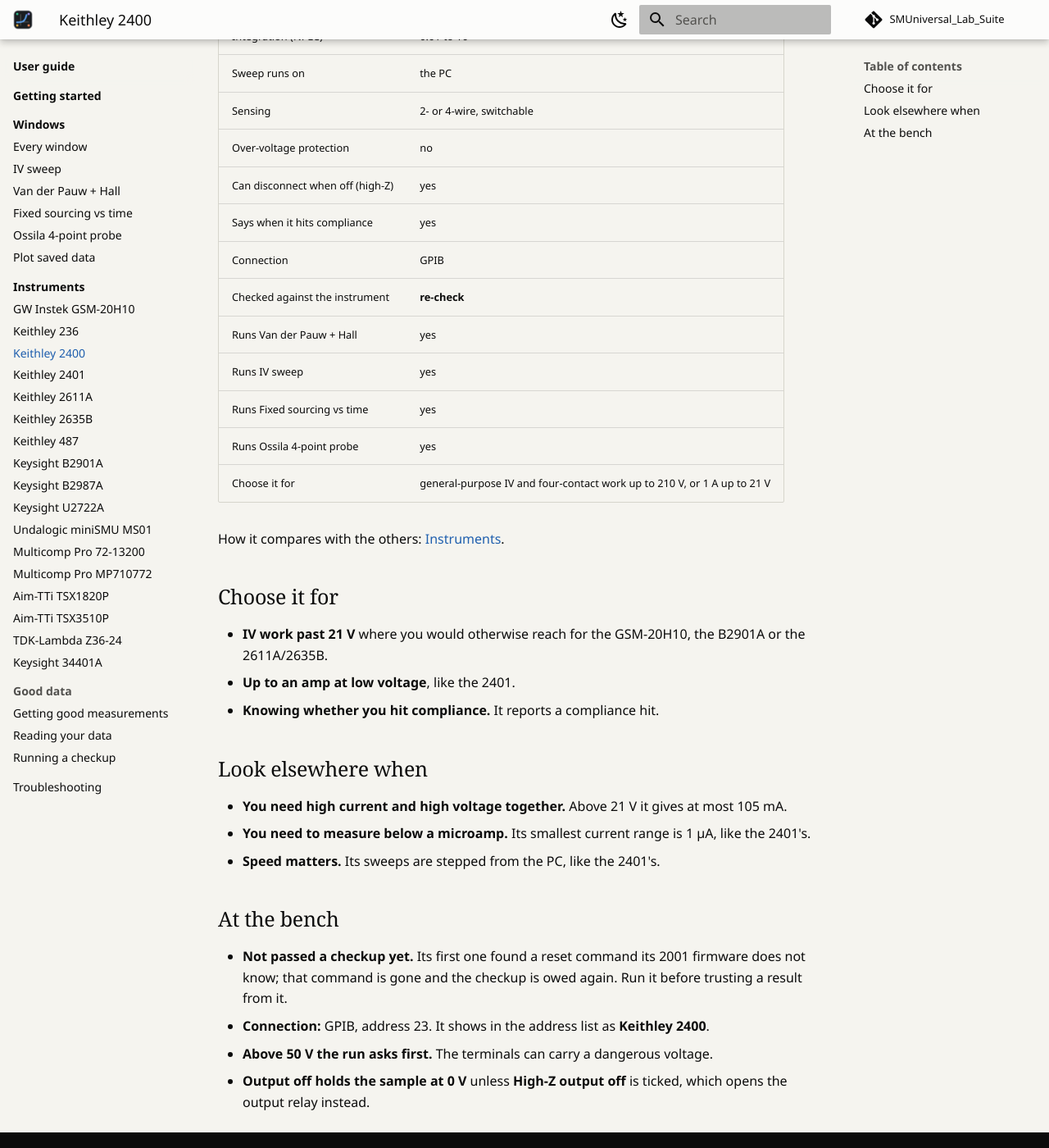
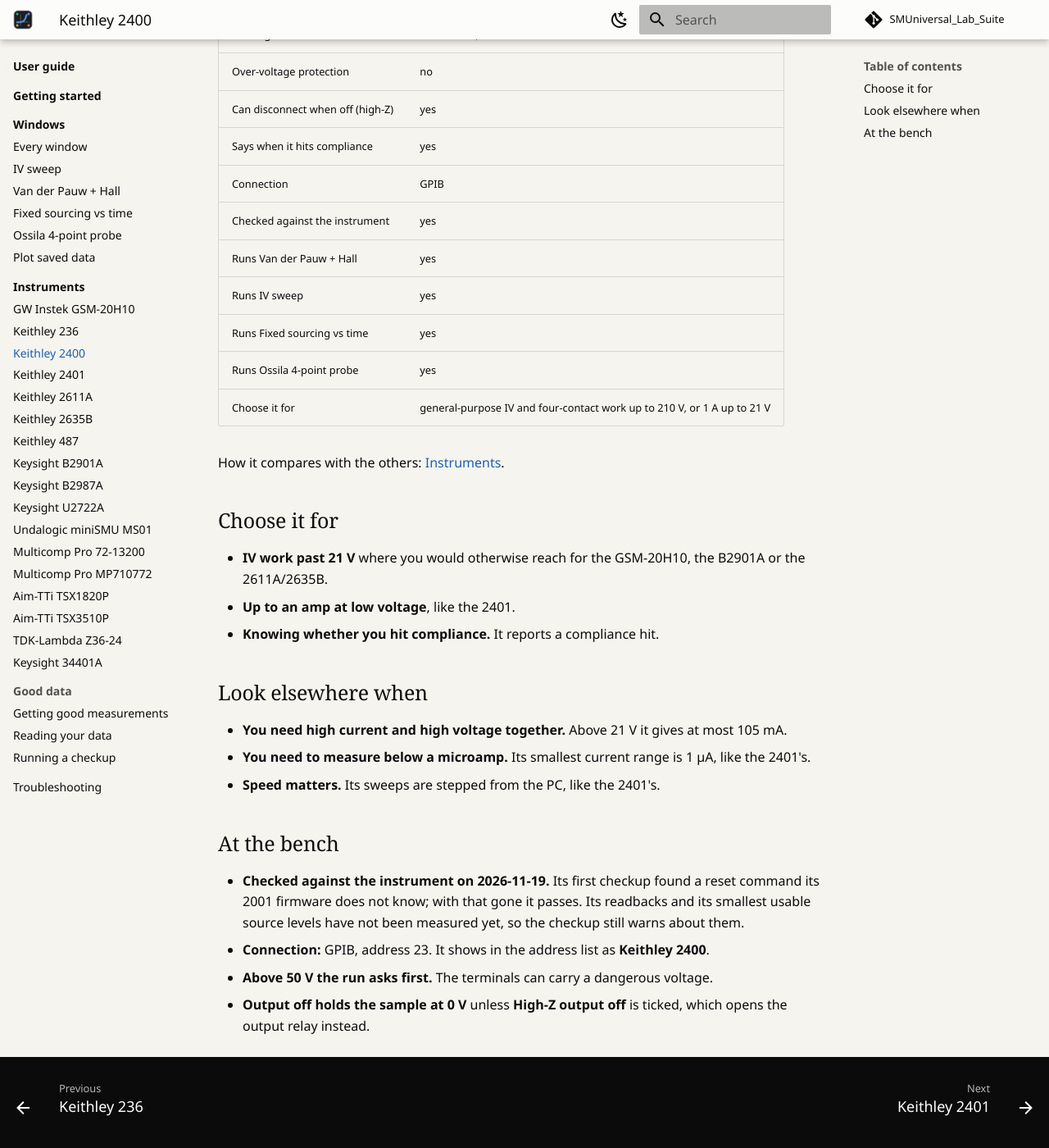
Before and after one commit to jcgutierrezg/SMUniversal_Lab_Suite, an MkDocs documentation site: the page built from docs/guide/instruments/keithley-2400.md, in a window 1280 px wide and 1400 px high, scrolled down 688 px. Shown: the whole window at 82% size. Built offline with MkDocs 1.6.1 and Material for MkDocs 9.7.7, drawn with Linux system fonts in a browser that asks for light colours; comment, search, counter and statistics services are not loaded; some of the changed text lies outside the part shown.

Commit message:
Record the 2400's and 2401's passing checkups on 1.1.14; nothing owed
Both ran at af6a8c0 on 2026-11-19. The 2400 passes on the reset without
:OUTP:ENAB 0 (65 pass, 9 warn, 0 fail); its warnings are the untrusted
readbacks and unmeasured floors of a model with no bench claims yet.
The 2401 matches its 2026-11-10 result check for check.

Co-Authored-By: Claude Opus 5.5 <noreply@anthropic.com>

```diff
--- a/docs/guide/instruments/keithley-2400.md
+++ b/docs/guide/instruments/keithley-2400.md
@@ -9,8 +9,6 @@ A 210 V, 1 A source-measure unit: the Keithley 2401 with a 200 V range.
 It runs every experiment in the suite.
 
 <!-- generated:glance keithley-2400 -->
-> **The software for this instrument has changed since it was last checked against it.** The code has changed since the 2026-11-19 checkup, which was failing when it ran. The measurement may be fine; nobody has confirmed it. Run a checkup first - see [Running a checkup](../good-data/running-a-checkup.md).
-
 | At a glance | |
 |---|---|
 | Maximum voltage | 210 V |
@@ -26,7 +24,7 @@ It runs every experiment in the suite.
 | Can disconnect when off (high-Z) | yes |
 | Says when it hits compliance | yes |
 | Connection | GPIB |
-| Checked against the instrument | **re-check** |
+| Checked against the instrument | yes |
 | Runs Van der Pauw + Hall | yes |
 | Runs IV sweep | yes |
 | Runs Fixed sourcing vs time | yes |
@@ -53,9 +51,10 @@ How it compares with the others: [Instruments](index.md).
 
 ## At the bench
 
-- **Not passed a checkup yet.** Its first one found a reset command its
-  2001 firmware does not know; that command is gone and the checkup is
-  owed again. Run it before trusting a result from it.
+- **Checked against the instrument on 2026-11-19.** Its first checkup
+  found a reset command its 2001 firmware does not know; with that gone
+  it passes. Its readbacks and its smallest usable source levels have
+  not been measured yet, so the checkup still warns about them.
 - **Connection:** GPIB, address 23. It shows in the address list as
   **Keithley 2400**.
 - **Above 50 V the run asks first.** The terminals can carry a
```
Also changed, not shown: other parts of docs/guide/instruments/keithley-2400.md (+1 -1 lines), docs/guide/instruments/index.md (+2 -2 lines), docs/guide/instruments/keithley-2401.md (+1 -3 lines), docs/instruments/keithley-2400.md (+11 -7 lines), docs/instruments/keithley-2401.md (+4 -4 lines), docs/open/checkup-owed.md (+1 -2 lines).
